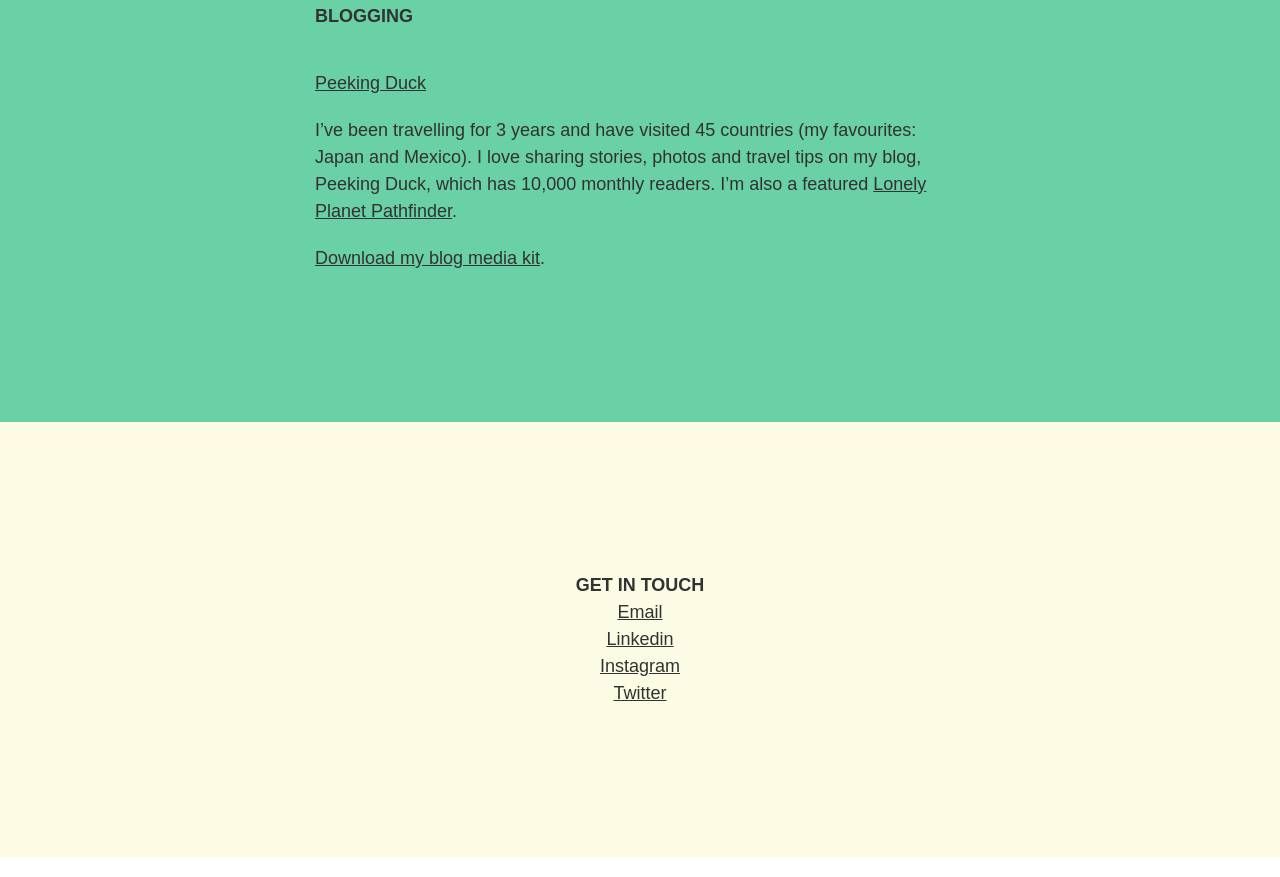
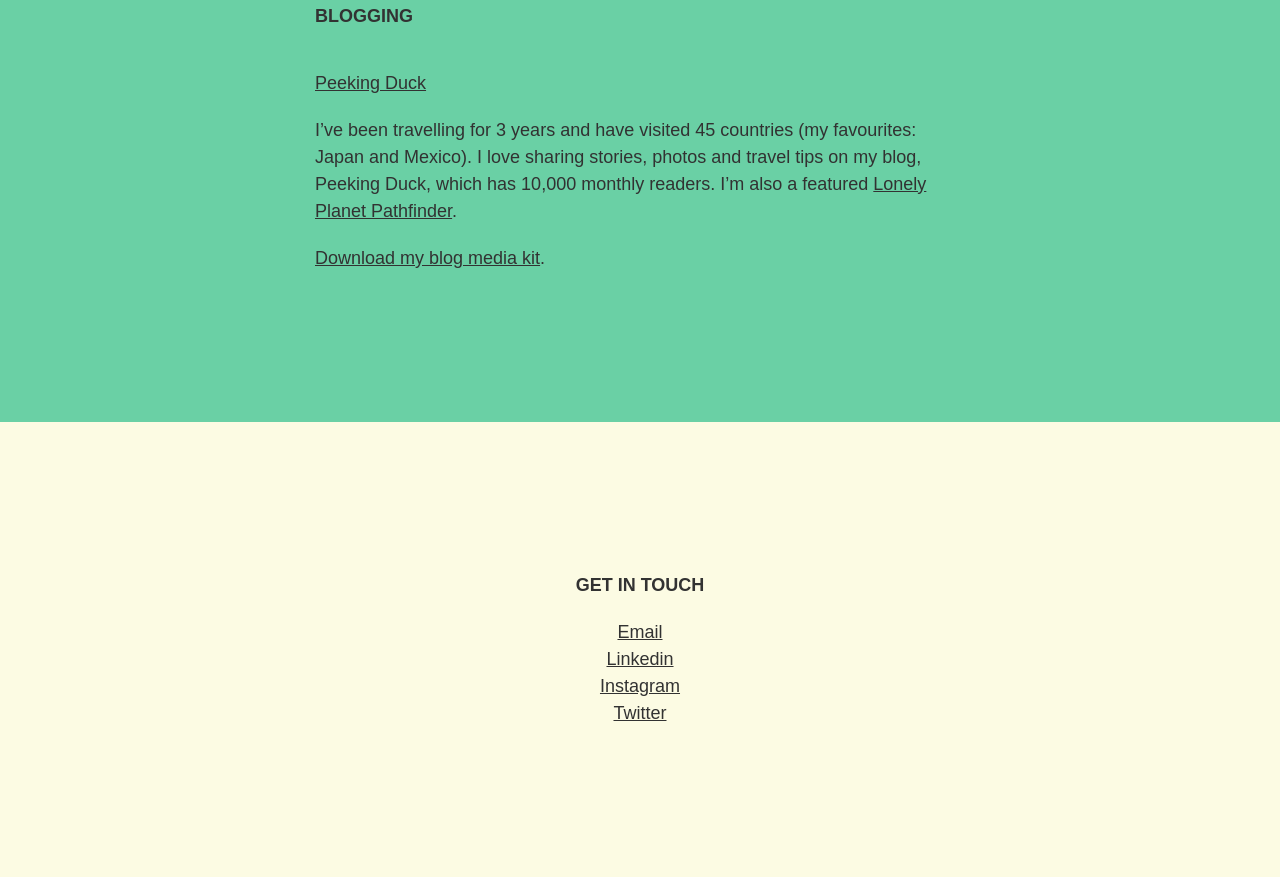
Before and after one commit to colinmeinke/yasmineawwad, a plain HTML site: page index.html in a window 1280 px wide. Shown: the part 2473-3350 px from the top of the page. Drawn offline with Linux system fonts and the light colour scheme.

Commit message:
add margin to contact section

```diff
--- a/index.html
+++ b/index.html
@@ -147,6 +147,10 @@
 
       .contact__content {
         text-align: center;
+      }
+
+      .contact__list {
+        margin-top: 20px;
       }
 
       @media (min-width: 500px) {
@@ -384,7 +388,7 @@
           Get in touch
         </h3>
 
-        <ul>
+        <ul class="contact__list">
           <li>
             <a href="mailto:hello@yasmineawwad.co.uk">Email</a>
           </li>
```
